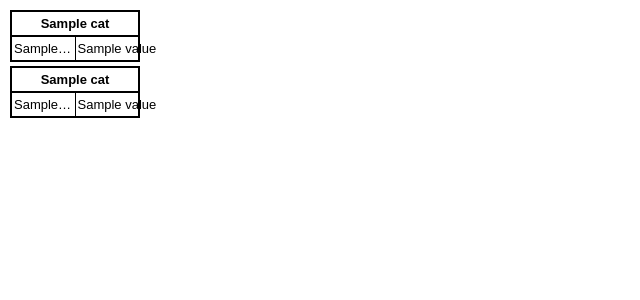
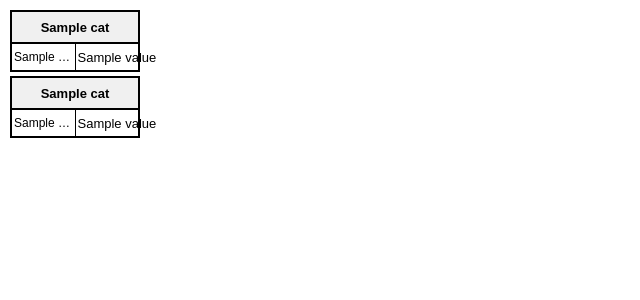
Before and after one commit to a62005/yf_for_turtle, a Python web app: template src/visualizer/templates/stats_table.html in a window 1280 px wide. Shown: the top 300 px of the page, without its empty margins (0-640 px from the left). Run offline with Jinja, Linux system fonts and the light colour scheme; the template is opened without the code that fills it: most values are stand-ins (such as "Sample title", 1, 10 or a date in 2020).

Commit message:
feat: fix table alignment and add config protection rules

```diff
--- a/main.py
+++ b/main.py
@@ -35,7 +35,11 @@ def main():
             except (json.JSONDecodeError, OSError) as e:
                 logging.warning(f"Failed to load team mapping from {mapping_file}: {e}")
 
-        fetcher = YahooFantasyFetcher(team_mapping=team_mapping)
+        fetcher = YahooFantasyFetcher(
+            team_mapping=team_mapping,
+            client_id=config.get("YAHOO_CLIENT_ID"),
+            client_secret=config.get("YAHOO_CLIENT_SECRET")
+        )
         storage = JsonStorage()
 
         # 2. Season Stats
--- a/src/config.py
+++ b/src/config.py
@@ -14,5 +14,7 @@ def load_config() -> dict:
     return {
         "LEAGUE_ID": league_id,
         "TEAM_MAPPING_FILE": mapping_file,
-        "SEASON_START_DATE": season_start
+        "SEASON_START_DATE": season_start,
+        "YAHOO_CLIENT_ID": os.getenv("YAHOO_CLIENT_ID"),
+        "YAHOO_CLIENT_SECRET": os.getenv("YAHOO_CLIENT_SECRET")
     }
--- a/src/visualizer/templates/stats_table.html
+++ b/src/visualizer/templates/stats_table.html
@@ -37,18 +37,24 @@
     }
     .category-table td {
         border: 1px solid #000;
-        padding: 4px 2px;
+        padding: 0 2px;
         text-align: center;
         white-space: nowrap;
         box-sizing: border-box;
+        height: 28px; /* Fixed height for all cells */
+        vertical-align: middle;
     }
     .category-table td.name-cell {
-        width: 70px;
+        width: 75px;
+        max-width: 75px;
         overflow: hidden;
         text-overflow: ellipsis;
+        font-size: 12px;
     }
     .category-table td.header-cell {
         border-bottom: 2px solid #000;
+        background-color: #f0f0f0; /* Light gray for headers */
+        height: 32px; /* Slightly taller header */
     }
     .category-table td.value-cell {
         width: 60px;
```
Also changed, not shown: GEMINI.md (+1 -1 lines), src/fetcher.py (+6 -2 lines).
